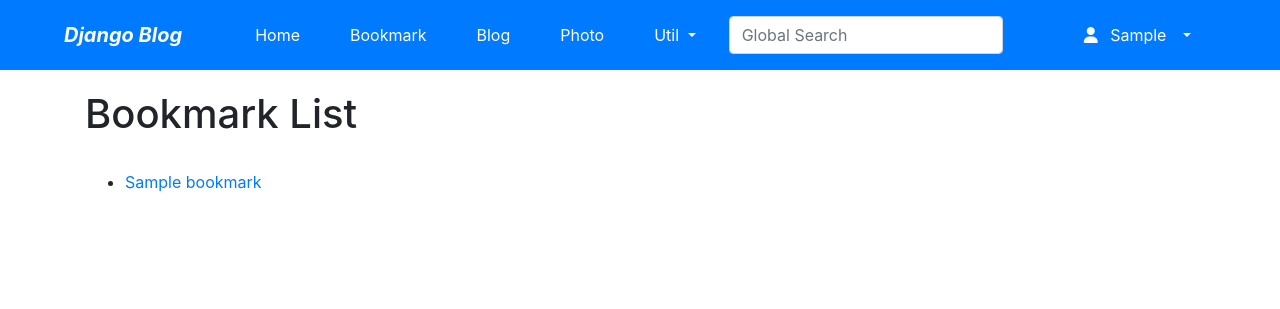
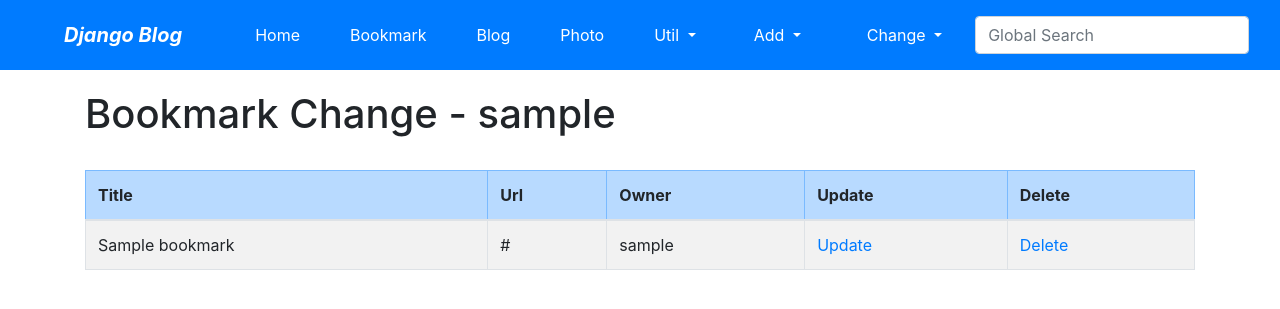
Before and after one commit to kho903/django_example, a Django app: page /bookmark/change/ in a window 1280 px wide. Shown: the top 309 px of the page. Run offline with Django 3.2, Linux system fonts and the light colour scheme; a user stored in the database is signed in; tables that the repository leaves empty hold one stand-in row (values such as "Sample post"); some libraries are stand-ins or nearby versions.

Commit message:
Bookmark, Blog 앱 편집

```diff
--- a/blog/views.py
+++ b/blog/views.py
@@ -10,7 +10,6 @@ from blog.forms import PostSearchForm
 from blog.models import Post
 
 from mysite.views import OwnerOnlyMixin
-
 
 
 class PostLV(ListView):
@@ -92,10 +91,11 @@ class SearchFormView(FormView):
 
         return render(self.request, self.template_name, context)
 
+
 class PostCreateView(LoginRequiredMixin, CreateView):
     model = Post
     fields = ['title', 'slug', 'description', 'content', 'tags']
-    initial = {'slug' : 'auto-filling-do-not-input'}
+    initial = {'slug': 'auto-filling-do-not-input'}
     # fields = ['title', 'description', 'content', 'tags']
     success_url = reverse_lazy('blog:index')
 
@@ -108,7 +108,7 @@ class PostChangeLV(LoginRequiredMixin, ListView):
     template_name = 'blog/post_change_list.html'
 
     def get_queryset(self):
-        return Post.objects.filter(owenr=self.request.user)
+        return Post.objects.filter(owner=self.request.user)
 
 
 class PostUpdateView(OwnerOnlyMixin, UpdateView):
--- /dev/null
+++ b/bookmark/templates/bookmark/bookmark_change_list.html
@@ -0,0 +1,33 @@
+{% extends 'base.html' %}
+
+{% block title %}bookmark_change_list.html{% endblock %}
+
+{% block content %}
+    <h1>Bookmark Change - {{ user }}</h1>
+    <br>
+
+    <table class="table table-bordered table-condensed table-striped">
+        <thead>
+            <tr class="table-primary">
+                <th>Title</th>
+                <th>Url</th>
+                <th>Owner</th>
+                <th>Update</th>
+                <th>Delete</th>
+            </tr>
+        </thead>
+
+        <tbody>
+            {% for item in object_list %}
+                <tr>
+                    <td>{{ item.title }}</td>
+                    <td>{{ item.url }}</td>
+                    <td>{{ item.owner }}</td>
+                    <td><a href="{% url 'bookmark:update' item.id %}">Update</a></td>
+                    <td><a href="{% url 'bookmark:delete' item.id %}">Delete</a></td>
+                </tr>
+            {% endfor %}
+
+        </tbody>
+    </table>
+{% endblock %}
--- a/templates/base.html
+++ b/templates/base.html
@@ -47,6 +47,32 @@
             </li>
         </ul>
 
+        <li class="nav-item dropdown mx-1 btn btn-primary">
+            <a class="nav-link dropdown-toggle text-white" href="#" data-toggle="dropdown">
+                Add
+            </a>
+            <div class="dropdown-menu">
+                <a class="dropdown-item" href="{% url 'bookmark:add' %}">Bookmark</a>
+                <a class="dropdown-item" href="{% url 'blog:add' %}">Post</a>
+                <div class="dropdown-divider"></div>
+                <a class="dropdown-item" href="">Album</a>
+                <a class="dropdown-item" href="">Photo</a>
+            </div>
+        </li>
+
+        <li class="nav-item dropdown mx-1 btn btn-primary">
+            <a class="nav-link dropdown-toggle text-white" href="#" data-toggle="dropdown">
+                Change
+            </a>
+            <div class="dropdown-menu">
+                <a class="dropdown-item" href="{% url 'bookmark:change' %}">Bookmark</a>
+                <a class="dropdown-item" href="{% url 'blog:change' %}">Post</a>
+                <div class="dropdown-divider"></div>
+                <a class="dropdown-item" href="">Album</a>
+                <a class="dropdown-item" href="">Photo</a>
+            </div>
+        </li>
+
         <form class="form-inline my-2" action="" method="post"> {% csrf_token %}
             <input class="form-control mr-sm-2" type="search" placeholder="Global Search" name=search_word"">
         </form>
```
Also changed, not shown: blog/templates/blog/post_change_list.html (added, +33 -0 lines), blog/templates/blog/post_confirm_delete.html (added, +14 -0 lines), blog/templates/blog/post_form.html (added, +66 -0 lines), bookmark/templates/bookmark/bookmark_confirm_delete.html (added, +14 -0 lines), bookmark/templates/bookmark/bookmark_form.html (added, +39 -0 lines), templates/403.html (added, +12 -0 lines).
